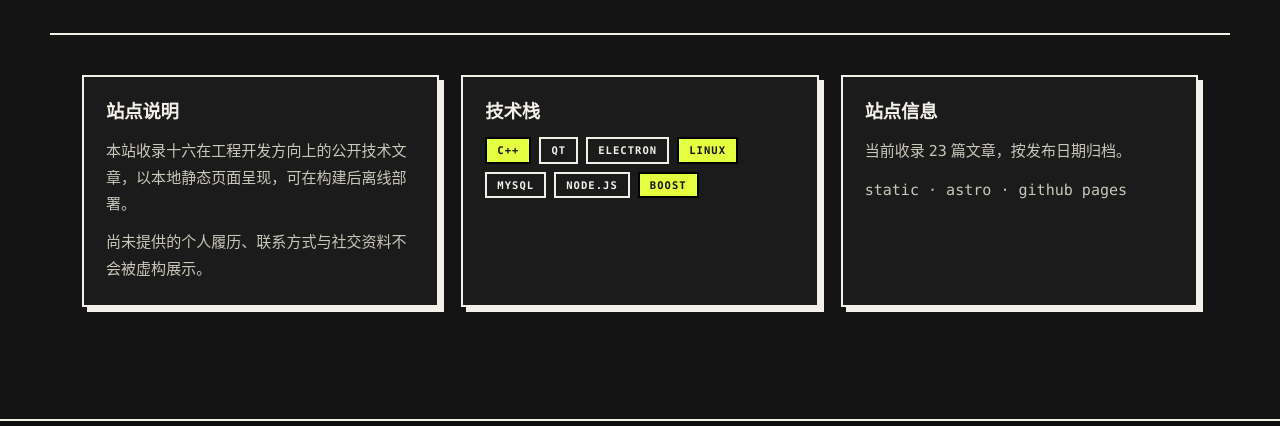
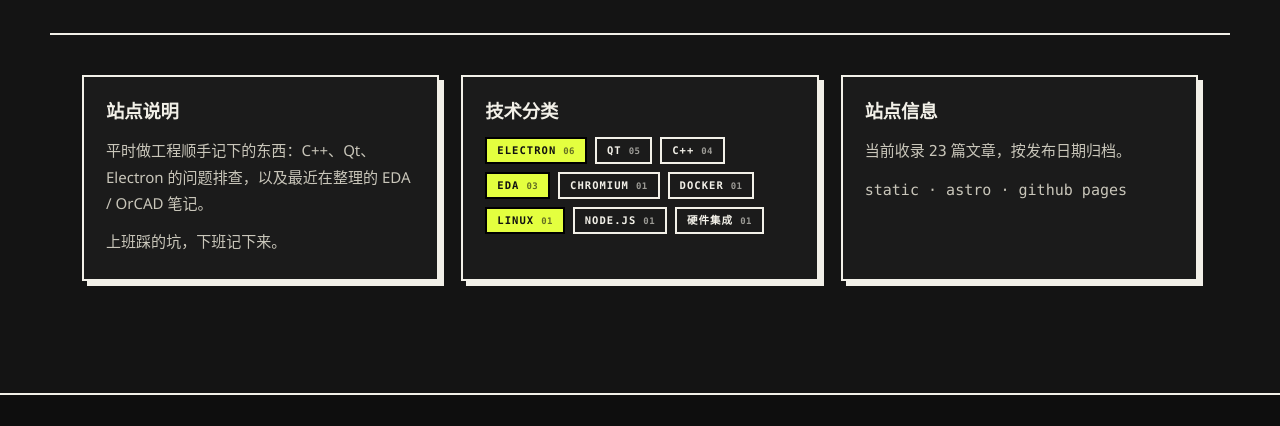
Before and after one commit to Z-SmallRock/yy.github.io, an Astro site: page /about in a window 1280 px wide. Shown: the part 299-725 px from the top of the page. Built offline with nearby package versions, Linux system fonts and the light colour scheme; Astro itself is replaced by a stand-in of ours; some packages are replaced by stand-ins of ours; a script that the page names is missing.

Commit message:
[content] rewrite site intro copy and derive categories from articles

```diff
--- a/src/pages/about.astro
+++ b/src/pages/about.astro
@@ -2,8 +2,17 @@
 import { getCollection } from "astro:content";
 import BaseLayout from "../layouts/BaseLayout.astro";
 
-const directions = ["C++", "Qt", "Electron", "Linux", "MySQL", "Node.js", "Boost"];
-const total = (await getCollection("articles")).length;
+const base = import.meta.env.BASE_URL;
+const articles = await getCollection("articles");
+const total = articles.length;
+
+const counts = new Map<string, number>();
+for (const entry of articles) {
+  counts.set(entry.data.category, (counts.get(entry.data.category) ?? 0) + 1);
+}
+const topics = [...counts.entries()].sort(
+  ([nameA, countA], [nameB, countB]) => countB - countA || nameA.localeCompare(nameB),
+);
 ---
 
 <BaseLayout title="关于" description="关于十六的站点说明">
@@ -20,14 +29,20 @@ const total = (await getCollection("articles")).length;
       <article class="panel">
         <h2>站点说明</h2>
         <p>
-          本站收录十六在工程开发方向上的公开技术文章，以本地静态页面呈现，可在构建后离线部署。
+          平时做工程顺手记下的东西：C++、Qt、Electron 的问题排查，以及最近在整理的 EDA / OrCAD 笔记。
         </p>
-        <p>尚未提供的个人履历、联系方式与社交资料不会被虚构展示。</p>
+        <p>上班踩的坑，下班记下来。</p>
       </article>
       <article class="panel">
-        <h2>技术栈</h2>
+        <h2>技术分类</h2>
         <ul class="stack-list">
-          {directions.map((direction) => <li>{direction}</li>)}
+          {topics.map(([name, count]) => (
+            <li>
+              <a href={`${base}articles/?category=${encodeURIComponent(name)}`}>
+                {name}<span class="stack-list__count">{String(count).padStart(2, "0")}</span>
+              </a>
+            </li>
+          ))}
         </ul>
       </article>
       <article class="panel">
--- a/src/pages/index.astro
+++ b/src/pages/index.astro
@@ -138,7 +138,7 @@ const sinceYear =
         <p class="eyebrow">// about</p>
         <h2>关于本站</h2>
         <p>
-          这里以本地静态页面收录十六的公开技术文章，聚焦工程开发实践。站点不虚构个人履历、联系方式或社交资料。
+          这里放的是做工程时记下的笔记：C++、Qt、Electron 的问题排查，以及 EDA / OrCAD 相关的整理。
         </p>
       </div>
       <a class="btn btn--ghost" href={`${base}about`}>
--- a/src/styles/global.css
+++ b/src/styles/global.css
@@ -1957,3 +1957,28 @@ body:has(.article-shell) .read-progress {
 .article-pager:has(.pager--empty) {
   grid-template-columns: 1fr;
 }
+/* About page category chips */
+
+.stack-list a {
+  display: inline-flex;
+  align-items: baseline;
+  gap: 7px;
+  color: inherit;
+  text-decoration: none;
+}
+
+.stack-list__count {
+  font-size: 9px;
+  letter-spacing: 0.04em;
+  opacity: 0.6;
+}
+
+.stack-list li {
+  transition: background 0.12s ease, color 0.12s ease;
+}
+
+.stack-list li:hover {
+  background: var(--acid);
+  color: #111;
+  border-color: #000;
+}
```
